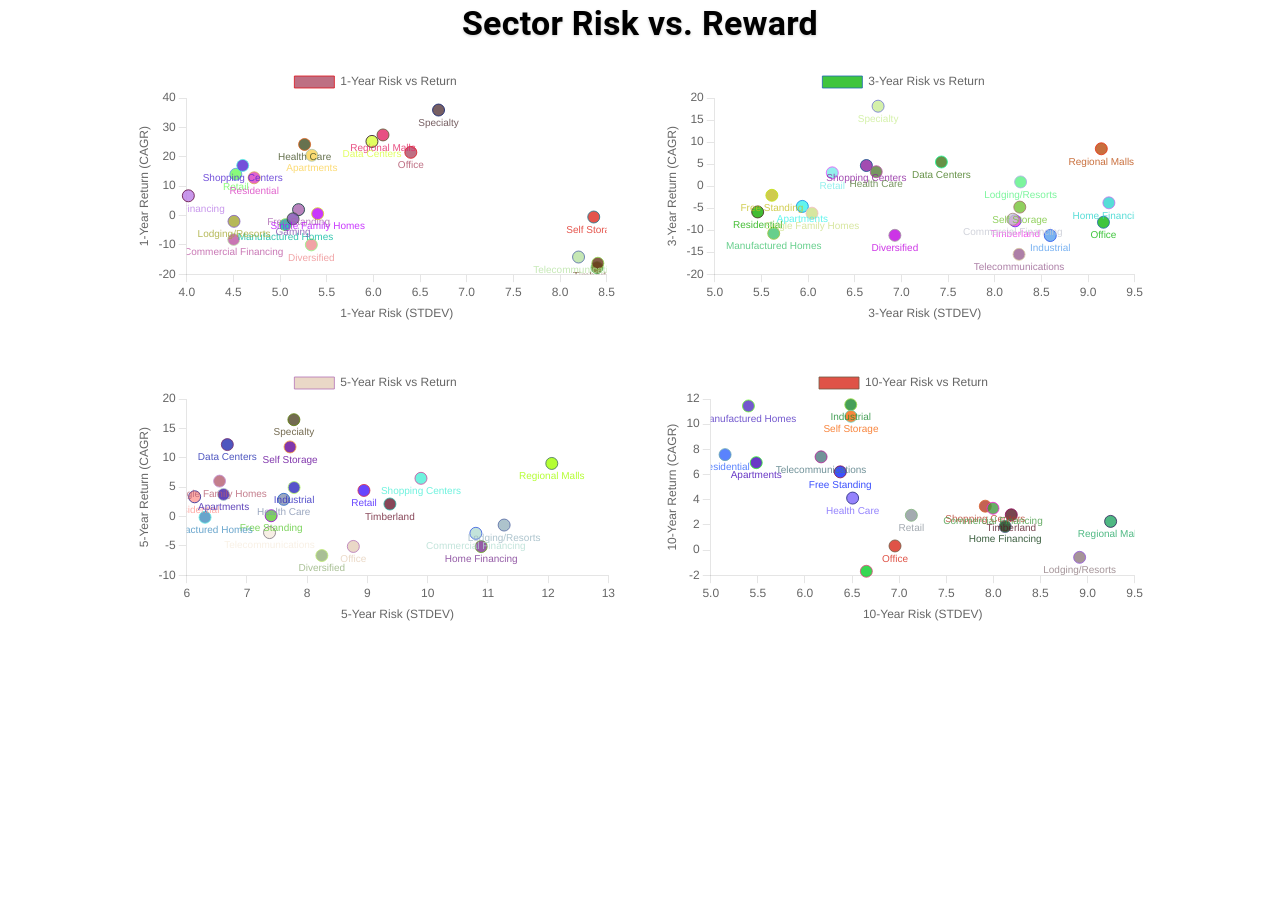
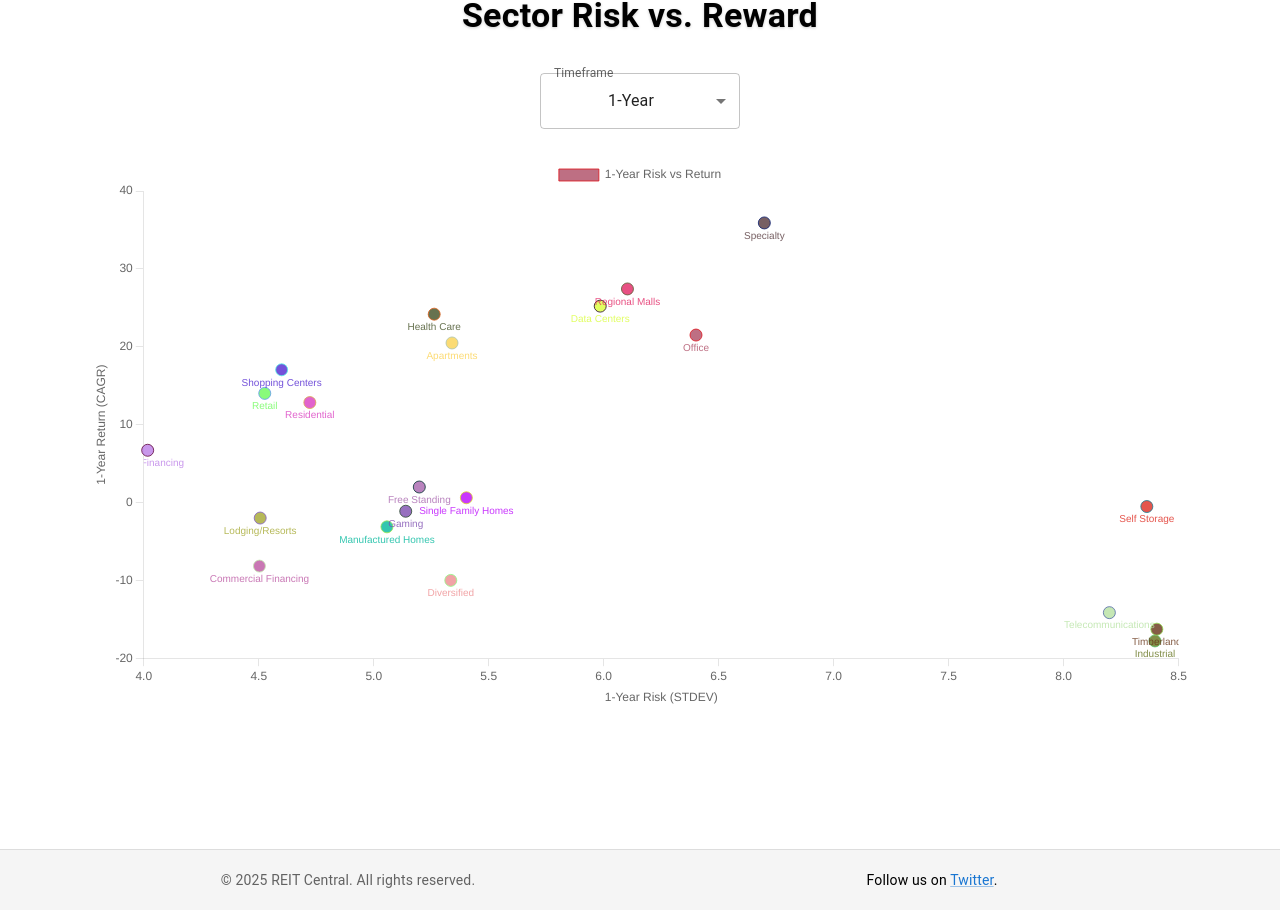
Before and after one commit to kylecribbins/Nareit, a React (Create React App) app in the folder nareit-app/: page /sector-returns in a window 1280 px wide. Shown: the part 1327-2237 px from the top of the page. Before the commit the page ends 2046 px from the top, so only its background shows below. Built offline with nearby package versions, Linux system fonts and the light colour scheme.

Commit message:
Styling updates, about page, footer

```diff
--- a/nareit-app/public/index.html
+++ b/nareit-app/public/index.html
@@ -2,8 +2,26 @@
 <html lang="en">
   <head>
     <meta charset="UTF-8" />
-    <meta name="viewport" content="width=device-width, initial-scale=1.0" />
+    <meta name="viewport" content="width=device-width, initial-scale=1, shrink-to-fit=no" />
     <title>Nareit App</title>
+    <style>
+      * {
+        margin: 0;
+        padding: 0;
+        box-sizing: border-box;
+      }
+      html, body {
+        height: 100%;
+      }
+      #root {
+        display: flex;
+        flex-direction: column;
+        min-height: 100%;
+      }
+      main {
+        flex: 1;
+      }
+    </style>
   </head>
   <body>
     <div id="root"></div>
--- a/nareit-app/src/App.js
+++ b/nareit-app/src/App.js
@@ -6,6 +6,7 @@ import SectorChart from "./components/SectorChart";
 import SectionHeader from "./components/SectionHeader";
 import Grid from "@mui/material/Grid";
 import AppAppBar from "./components/AppAppBar";
+import Footer from "./components/Footer"; // Import Footer component
 import Toolbar from "@mui/material/Toolbar";
 import Typography from "@mui/material/Typography";
 import Button from "@mui/material/Button";
@@ -22,7 +23,7 @@ import {
   filterResidentialIndexData,
   filterAllOtherEquityIndexData,
   filterMortgageIndexData,
-  extractScatterplotData, // Import helper function for scatterplot data
+  extractScatterplotData,
 } from "./utils/dataHelpers";
 
 function App() {
@@ -41,7 +42,6 @@ function App() {
   const [scatterData5Year, setScatterData5Year] = useState([]); // 5-year scatterplot data
   const [scatterData10Year, setScatterData10Year] = useState([]); // 10-year scatterplot data
 
-  // Automatically load data when the app starts
   useEffect(() => {
     Papa.parse(`${process.env.PUBLIC_URL}/reit_data.csv`, {
       download: true,
@@ -50,30 +50,27 @@ function App() {
         const rawData = result.data;
         setData(rawData);
 
-        // Extract metrics and filter out STDEV for the table
         const metrics = extractSectorMetrics(rawData);
-        const filteredMetrics = filterOutSTDEV(metrics); // Remove STDEV fields
-        setTransformedData(filteredMetrics); // Pass filtered data to the table
+        const filteredMetrics = filterOutSTDEV(metrics);
+        setTransformedData(filteredMetrics);
 
-        setRetailData(filterRetailSectors(rawData)); // Filter retail sectors for homepage charts
-        setResidentialData(filterResidentialSectors(rawData)); // Filter residential sectors for homepage charts
-        setOtherEquityData(filterAllOtherEquitySectors(rawData)); // Filter all other equity sectors for homepage charts
-        setMortgageData(filterMortgageSectors(rawData)); // Filter mortgage sectors for homepage charts
+        setRetailData(filterRetailSectors(rawData));
+        setResidentialData(filterResidentialSectors(rawData));
+        setOtherEquityData(filterAllOtherEquitySectors(rawData));
+        setMortgageData(filterMortgageSectors(rawData));
 
-        // Set data for returns charts
         setRetailIndexData(filterRetailIndexData(rawData));
         setResidentialIndexData(filterResidentialIndexData(rawData));
         setOtherEquityIndexData(filterAllOtherEquityIndexData(rawData));
         setMortgageIndexData(filterMortgageIndexData(rawData));
 
-        // Extract data for scatterplots
         setScatterData1Year(extractScatterplotData(metrics, "stdev1", "cagr1"));
         setScatterData3Year(extractScatterplotData(metrics, "stdev3", "cagr3"));
         setScatterData5Year(extractScatterplotData(metrics, "stdev5", "cagr5"));
         setScatterData10Year(extractScatterplotData(metrics, "stdev10", "cagr10"));
       },
     });
-  }, []); // Empty dependency array ensures this runs once on component mount
+  }, []);
 
   return (
     <Router>
@@ -93,7 +90,7 @@ function App() {
           </Button>
         </Toolbar>
       </AppAppBar>
-      <div style={{ padding: "80px" }}>
+      <main style={{ flex: "1", padding: "80px" }}>
         <Routes>
           <Route
             path="/"
@@ -168,7 +165,8 @@ function App() {
           />
           <Route path="/about" element={<About />} />
         </Routes>
-      </div>
+      </main>
+      <Footer /> {/* Footer always snaps to the bottom */}
     </Router>
   );
 }
--- /dev/null
+++ b/nareit-app/src/components/Footer.js
@@ -0,0 +1,36 @@
+import React from "react";
+import { Box, Typography, Link, Grid, Container } from "@mui/material";
+
+const Footer = () => {
+  return (
+    <Box
+      sx={{
+        backgroundColor: "#f5f5f5", // Light grey background
+        padding: "20px 0", // Spacing around the content
+        borderTop: "1px solid #ddd", // Optional border at the top
+        textAlign: "center",
+      }}
+    >
+      <Container>
+        <Grid container spacing={2} justifyContent="center">
+          <Grid item xs={12} sm={6}>
+            <Typography variant="body2" color="textSecondary">
+              © {new Date().getFullYear()} REIT Central. All rights reserved.
+            </Typography>
+          </Grid>
+          <Grid item xs={12} sm={6}>
+            <Typography variant="body2">
+              Follow us on{" "}
+              <Link href="https://twitter.com/yourprofile" target="_blank" rel="noopener noreferrer">
+                Twitter
+              </Link>
+              .
+            </Typography>
+          </Grid>
+        </Grid>
+      </Container>
+    </Box>
+  );
+};
+
+export default Footer;
--- a/nareit-app/src/components/ScatterplotChart.js
+++ b/nareit-app/src/components/ScatterplotChart.js
@@ -100,13 +100,7 @@ const ScatterplotChart = ({ data, xLabel, yLabel, title }) => {
   };
 
   return (
-    <Box
-      sx={{
-        margin: "5px", // Add some spacing around the chart
-      }}
-    >
-      <Scatter data={chartData} options={{ ...options, ...annotations }} height={160} />
-    </Box>
+      <Scatter data={chartData} options={{ ...options, ...annotations }} />
   );
 };
 
--- a/nareit-app/src/components/SectorChart.js
+++ b/nareit-app/src/components/SectorChart.js
@@ -88,11 +88,17 @@ const SectorChart = ({ historicalData, sectors, title }) => {
           display: true,
           text: "Dividend Yield (%)",
         },
+        grid: {
+          drawOnChartArea: false, // Remove y-axis gridlines
+        },
       },
       x: {
         title: {
           display: true,
           text: "Date",
+        },
+        grid: {
+          drawOnChartArea: false, // Remove x-axis gridlines
         },
       },
     },
--- a/nareit-app/src/index.css
+++ b/nareit-app/src/index.css
@@ -11,3 +11,18 @@ code {
   font-family: source-code-pro, Menlo, Monaco, Consolas, 'Courier New',
     monospace;
 }
+
+html, body {
+  height: 100%; /* Ensure the body and html take up the full height */
+  margin: 0; /* Remove default margin */
+}
+
+#root {
+  display: flex;
+  flex-direction: column;
+  min-height: 100%; /* Ensures the entire page is at least the height of the viewport */
+}
+
+main {
+  flex: 1; /* Fills available space, pushing the footer to the bottom */
+}
--- a/nareit-app/src/index.js
+++ b/nareit-app/src/index.js
@@ -2,6 +2,7 @@ import React from "react";
 import ReactDOM from "react-dom/client"; // Import createRoot from ReactDOM
 import App from "./App";
 import { ThemeProvider, createTheme } from "@mui/material/styles";
+import './index.css';
 
 const theme = createTheme(); // Create a default Material-UI theme
 const root = ReactDOM.createRoot(document.getElementById("root")); // Use createRoot
--- a/nareit-app/src/pages/SectorReturns.js
+++ b/nareit-app/src/pages/SectorReturns.js
@@ -1,8 +1,9 @@
-import React from "react";
+import React, { useState } from "react";
 import Grid from "@mui/material/Grid";
 import ReturnsChart from "../components/ReturnsChart";
 import ScatterplotChart from "../components/ScatterplotChart";
 import SectionHeader from "../components/SectionHeader";
+import { Box, Select, MenuItem, FormControl, InputLabel } from "@mui/material";
 
 const SectorReturns = ({
   residentialData,
@@ -14,8 +15,32 @@ const SectorReturns = ({
   scatterData5Year,
   scatterData10Year,
 }) => {
+  const [selectedTimeframe, setSelectedTimeframe] = useState("1-Year");
+
+  const handleTimeframeChange = (event) => {
+    setSelectedTimeframe(event.target.value);
+  };
+
+  // Mapping timeframes to corresponding data
+  const scatterplotDataMap = {
+    "1-Year": scatterData1Year,
+    "3-Year": scatterData3Year,
+    "5-Year": scatterData5Year,
+    "10-Year": scatterData10Year,
+  };
+
+  const scatterplotLabelsMap = {
+    "1-Year": { x: "1-Year Risk (STDEV)", y: "1-Year Return (CAGR)", title: "1-Year Risk vs Return" },
+    "3-Year": { x: "3-Year Risk (STDEV)", y: "3-Year Return (CAGR)", title: "3-Year Risk vs Return" },
+    "5-Year": { x: "5-Year Risk (STDEV)", y: "5-Year Return (CAGR)", title: "5-Year Risk vs Return" },
+    "10-Year": { x: "10-Year Risk (STDEV)", y: "10-Year Return (CAGR)", title: "10-Year Risk vs Return" },
+  };
+
+  const selectedScatterplotData = scatterplotDataMap[selectedTimeframe];
+  const selectedLabels = scatterplotLabelsMap[selectedTimeframe];
+
   return (
-    <div >
+    <div>
       <SectionHeader title="Sector Returns" />
 
       <Grid container spacing={2} sx={{ paddingLeft: "40px", paddingRight: "40px" }}>
@@ -63,40 +88,46 @@ const SectorReturns = ({
 
       <SectionHeader title="Sector Risk vs. Reward" />
 
-      <Grid container spacing={4} sx={{ paddingLeft: "40px", paddingRight: "40px" }}>
-        <Grid item xs={6}>
+      <Box sx={{ padding: "20px", textAlign: "center" }}>
+        <FormControl sx={{ minWidth: 200 }}>
+          <InputLabel id="timeframe-select-label">Timeframe</InputLabel>
+          <Select
+            labelId="timeframe-select-label"
+            value={selectedTimeframe}
+            onChange={handleTimeframeChange}
+            autoWidth
+          >
+            <MenuItem value="1-Year">1-Year</MenuItem>
+            <MenuItem value="3-Year">3-Year</MenuItem>
+            <MenuItem value="5-Year">5-Year</MenuItem>
+            <MenuItem value="10-Year">10-Year</MenuItem>
+          </Select>
+        </FormControl>
+      </Box>
+
+      <Box
+        sx={{
+          padding: "10px",
+          textAlign: "center",
+          display: "flex",
+          justifyContent: "center",
+        }}
+      >
+        <Box
+          sx={{
+            width: "100%", // Adjust chart width
+            maxWidth: "1133px",
+            height: "600px", // Adjust chart height
+          }}
+        >
           <ScatterplotChart
-            data={scatterData1Year}
-            xLabel="1-Year Risk (STDEV)"
-            yLabel="1-Year Return (CAGR)"
-            title="1-Year Risk vs Return"
+            data={selectedScatterplotData}
+            xLabel={selectedLabels.x}
+            yLabel={selectedLabels.y}
+            title={selectedLabels.title}
           />
-        </Grid>
-        <Grid item xs={6}>
-          <ScatterplotChart
-            data={scatterData3Year}
-            xLabel="3-Year Risk (STDEV)"
-            yLabel="3-Year Return (CAGR)"
-            title="3-Year Risk vs Return"
-          />
-        </Grid>
-        <Grid item xs={6}>
-          <ScatterplotChart
-            data={scatterData5Year}
-            xLabel="5-Year Risk (STDEV)"
-            yLabel="5-Year Return (CAGR)"
-            title="5-Year Risk vs Return"
-          />
-        </Grid>
-        <Grid item xs={6}>
-          <ScatterplotChart
-            data={scatterData10Year}
-            xLabel="10-Year Risk (STDEV)"
-            yLabel="10-Year Return (CAGR)"
-            title="10-Year Risk vs Return"
-          />
-        </Grid>
-      </Grid>
+        </Box>
+      </Box>
     </div>
   );
 };
```
Also changed, not shown: nareit-app/src/pages/About.js (+40 -1 lines).
